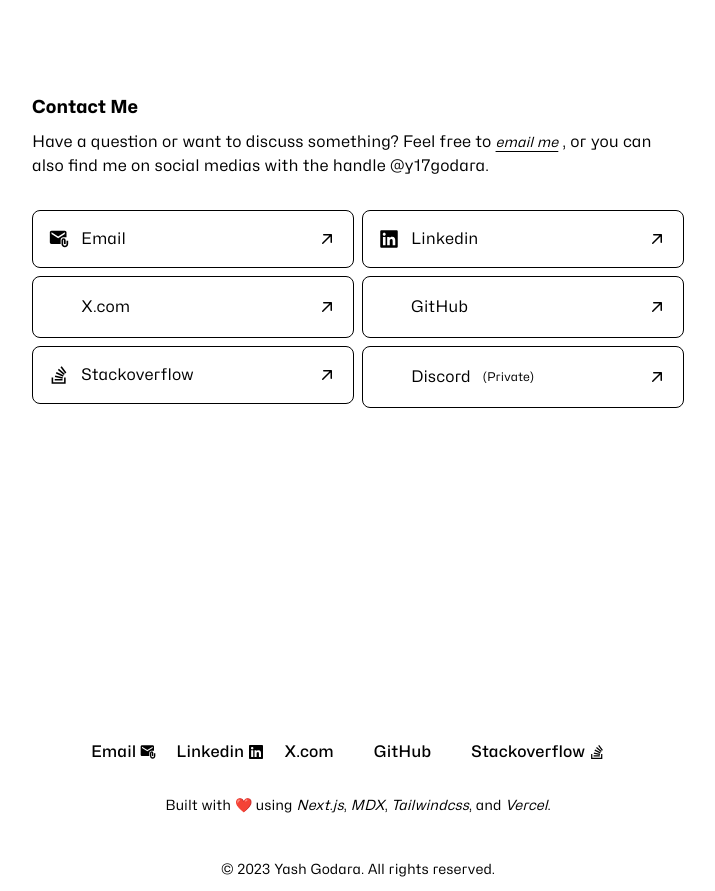
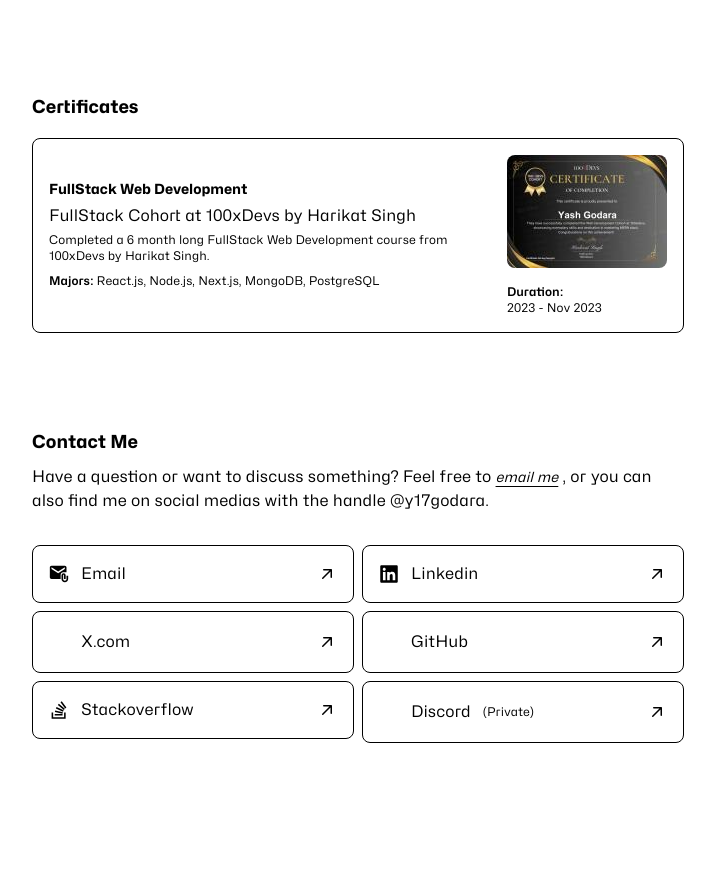
Before and after one commit to y17godara/website, a Next.js app: page /about in a window 1280 px wide. Shown: the part 1974-2865 px from the top of the page, without its empty margins (282-997 px from the left). Built offline with nearby package versions, Linux system fonts and the light colour scheme; no server answers; some icons are missing.

Commit message:
styles: added certifications section to about

```diff
--- a/app/about/components/Constants.tsx
+++ b/app/about/components/Constants.tsx
@@ -28,7 +28,9 @@
     title: 'Graduation',
     course: 'Bachelors of Computer Applications',
     majors: ['Coud', 'FullStack', 'Security'],
-    cgpa: '00.00',
+    cgpa: 'N/A',
+    certification: '',
+    verification: '',
     description:
       'Currently pursuing my Bachelors of Computer Applications from Amity University, Noida.',
     joined: {
@@ -42,12 +44,15 @@
     location: 'India',
     className: '',
     ariaLabel: 'BCA',
+    categories: 'education',
   },
   {
     title: 'Senior Secondary',
     course: 'Higher Secondary Education',
     majors: ['Computer Science', 'Mathematics', 'Physics'],
     cgpa: '6.5',
+    certification: '',
+    verification: '',
     description:
       'Finished my Higher Secondary Education from Heera Public School, Delhi.',
     joined: {
@@ -61,12 +66,15 @@
     location: 'India',
     className: '',
     ariaLabel: 'Senior Secondary',
+    categories: 'education',
   },
   {
     title: 'Secondary',
     course: 'Secondary Education',
     majors: ['Computer Science', 'Mathematics', 'Physics'],
     cgpa: '7.6',
+    certification: '',
+    verification: '',
     description:
       'Finished my Secondary Education from Heera Public School, Delhi.',
     joined: {
@@ -80,5 +88,31 @@
     location: 'India',
     className: '',
     ariaLabel: 'Secondary',
+    categories: 'education',
   },
 ];
+
+export const certifications: educationProps[] = [
+  {
+    title: 'FullStack Web Development',
+    course: 'FullStack Cohort at 100xDevs by Harikat Singh',
+    majors: ['React.js', 'Node.js', 'Next.js', 'MongoDB', 'PostgreSQL'],
+    cgpa: '',
+    certification: '/assets/about/100xdev.jpg',
+    verification: 'https://cert.100xdevs.com/certificate/kvg1eprgo2',
+    description:
+      'Completed a 6 month long FullStack Web Development course from 100xDevs by Harikat Singh.',
+    joined: {
+      month: '',
+      year: '2023',
+    },
+    to: {
+      month: 'Nov',
+      year: '2023',
+    },
+    location: 'Online',
+    className: '',
+    ariaLabel: 'FullStack Web Development',
+    categories: 'certification',
+  },
+];
--- a/app/about/components/Education.tsx
+++ b/app/about/components/Education.tsx
@@ -1,11 +1,15 @@
 import { type educationProps } from './types/index';
 import { cn } from '@/lib/utils';
+import Image from 'next/image';
+import { Link } from '@/components/ui/Link';
 
 export function Edu({
   title,
   course,
   majors,
   cgpa,
+  certification,
+  verification,
   description,
   joined,
   to,
@@ -39,12 +43,45 @@
             </p>
           </div>
         </div>
+        {certification ? (
+          <>
+            <div className='hidden flex-col gap-y-4 sm:flex'>
+              <Link
+                href={verification}
+                target
+                className='flex flex-col gap-y-4'
+              >
+                <Image
+                  src={certification}
+                  alt={title}
+                  width={80}
+                  height={80}
+                  quality={80}
+                  loading='lazy'
+                  placeholder='blur'
+                  blurDataURL={'https://bit.ly/placeholder-image'}
+                  style={{ width: 'auto', height: 'auto' }}
+                  className='rounded-lg'
+                />
+              </Link>
+              <div>
+                <h3 className='text-xs font-semibold'>Duration:</h3>
+                <p className='text-xs font-normal'>
+                  {joined.month} {joined.year} - {to.month} {to.year}
+                </p>
+              </div>
+            </div>
+          </>
+        ) : (
+          <>
             <div>
               <div className='flex flex-row gap-1'>
+                {cgpa ? (
+                  <>
                     <h3 className='text-xs font-semibold'>CGPA</h3>
-            <p className='text-xs font-normal'>
-              {cgpa === '00.00' ? 'N/A' : cgpa}
-            </p>
+                    <p className='text-xs font-normal'>{cgpa}</p>
+                  </>
+                ) : null}
               </div>
               <div className='flex flex-col gap-1'>
                 <h3 className='text-xs font-semibold'>Duration:</h3>
@@ -56,7 +93,9 @@
                 <h3 className='text-xs font-semibold'>Location:</h3>
                 <p className='text-xs font-normal'>{location} </p>
               </div>
-        </div>
+            </div>{' '}
+          </>
+        )}
       </div>
     </>
   );
--- a/app/about/components/types/index.ts
+++ b/app/about/components/types/index.ts
@@ -23,6 +23,8 @@
   course: string;
   majors: string[];
   cgpa: string;
+  certification: string;
+  verification: string;
   description: string;
   joined: {
     month: string;
@@ -35,4 +37,5 @@
   location: string;
   className?: string;
   ariaLabel: string;
+  categories: 'education' | 'certification';
 };
--- a/app/about/page.tsx
+++ b/app/about/page.tsx
@@ -4,7 +4,7 @@
 import { socials } from '@/components/index';
 import { type socialsProps } from '@/types/index';
 import { WorkExperience, Education } from './components/index';
-import { experience, education } from './components/Constants';
+import { experience, education, certifications } from './components/Constants';
 
 export const metadata: Metadata = {
   title: 'About',
@@ -142,6 +142,21 @@
           </div>
         </div>
 
+        {/* Certificates and Licenses */}
+        <div
+          className='flex animate-in flex-col gap-16  md:gap-24 '
+          style={{ '--index': 4 } as React.CSSProperties}
+        >
+          <div className='relative flex  flex-col gap-4'>
+            <div className='flex flex-col gap-2'>
+              <h1 className='animate-in text-lg font-bold'>Certificates</h1>
+            </div>
+
+            {/* Experience List */}
+            <Education education={certifications} />
+          </div>
+        </div>
+
         {/* Contact */}
         <div
           className='flex animate-in flex-col gap-16  md:gap-24 '
```
Also changed, not shown: public/assets/about/100xdev.jpg (added). Lines whose indentation alone changed are shown as unchanged.
